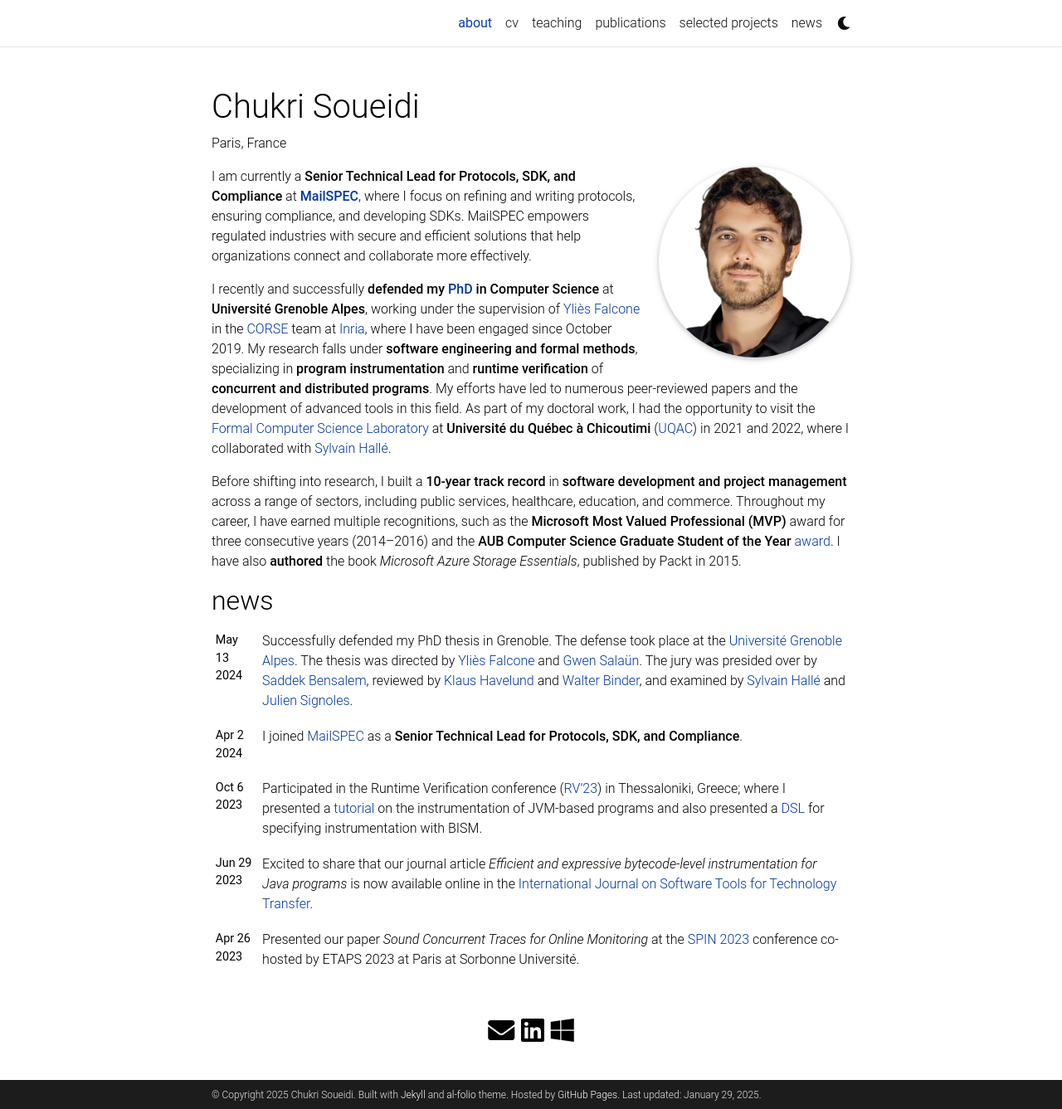
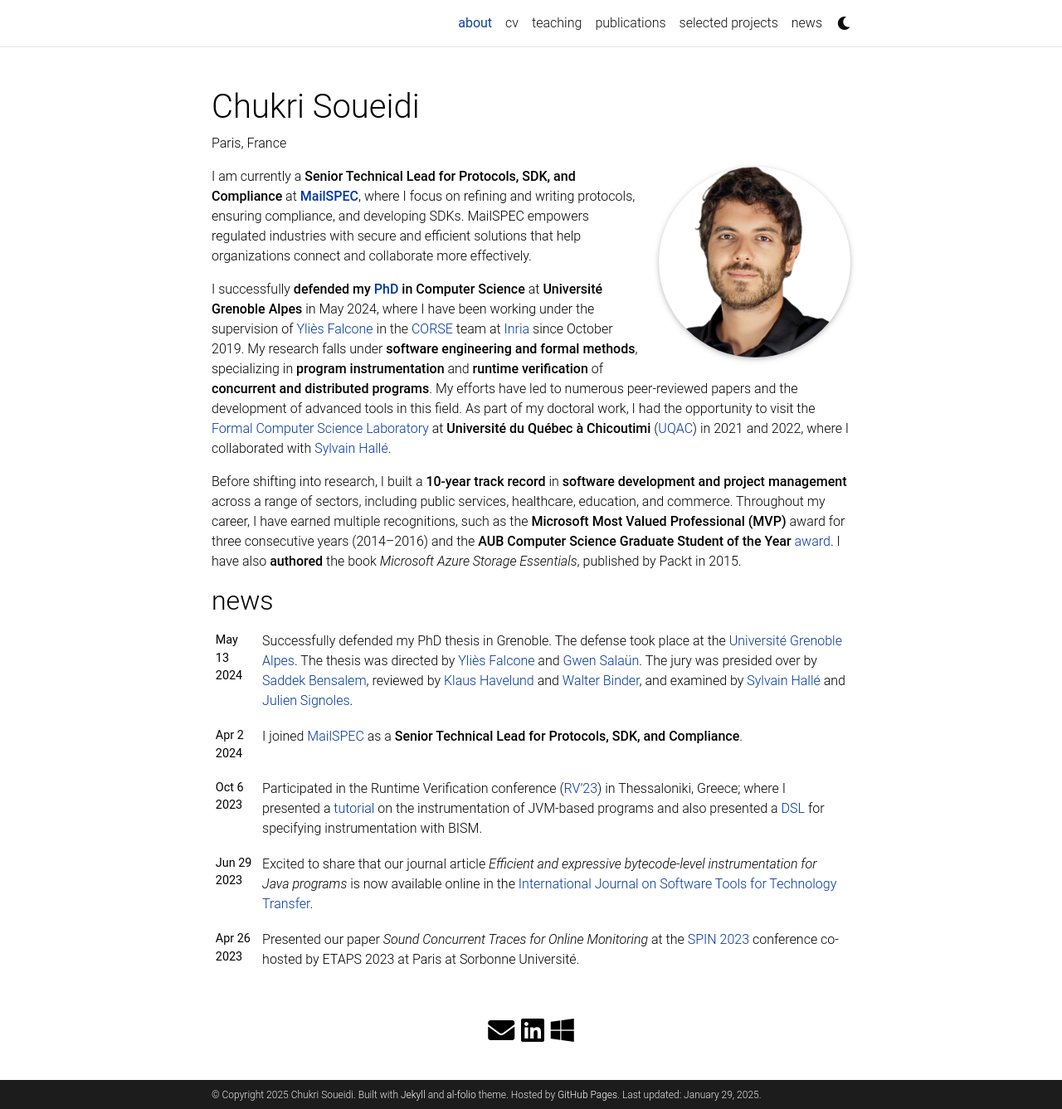
Before and after one commit to csoueidi/csoueidi, a Jekyll site: the page built from _pages/about.md, in a window 1280 px wide and 1337 px high. Shown: the whole window at 83% size. Built offline with Jekyll 4.4.1, drawn with Linux system fonts in a browser that asks for light colours; full-size pictures stand in for the smaller copies a plugin makes; some web fonts are replaced; comment, search, counter and statistics services are not loaded; a style sheet for code colours, icons or effects is not loaded.

Commit message:
changes to CV

```diff
--- a/_pages/about.md
+++ b/_pages/about.md
@@ -18,6 +18,6 @@
 
 I am currently a **Senior Technical Lead for Protocols, SDK, and Compliance** at **[MailSPEC](https://www.mailspec.com)**, where I focus on refining and writing protocols, ensuring compliance, and developing SDKs. MailSPEC empowers regulated industries with secure and efficient solutions that help organizations connect and collaborate more effectively.
 
-I recently and successfully **defended my [PhD](https://theses.fr/2024GRALM021) in Computer Science** at **Université Grenoble Alpes**, working under the supervision of [Yliès Falcone](https://www.ylies.fr) in the [CORSE](https://team.inria.fr/corse/) team at [Inria](http://inria.fr), where I have been engaged since October 2019. My research falls under **software engineering and formal methods**, specializing in **program instrumentation** and [**runtime verification**](https://en.wikipedia.org/wiki/Runtime_verification) of **concurrent and distributed programs**. My efforts have led to numerous peer-reviewed papers and the development of advanced tools in this field. As part of my doctoral work, I had the opportunity to visit the [Formal Computer Science Laboratory](https://liflab.ca) at **Université du Québec à Chicoutimi** ([UQAC](https://www.uqac.ca)) in 2021 and 2022, where I collaborated with [Sylvain Hallé](https://leduotang.ca/sylvain/).
+I successfully **defended my [PhD](https://theses.fr/2024GRALM021) in Computer Science** at **Université Grenoble Alpes** in May 2024, where I have been working under the supervision of [Yliès Falcone](https://www.ylies.fr) in the [CORSE](https://team.inria.fr/corse/) team at [Inria](http://inria.fr) since October 2019. My research falls under **software engineering and formal methods**, specializing in **program instrumentation** and [**runtime verification**](https://en.wikipedia.org/wiki/Runtime_verification) of **concurrent and distributed programs**. My efforts have led to numerous peer-reviewed papers and the development of advanced tools in this field. As part of my doctoral work, I had the opportunity to visit the [Formal Computer Science Laboratory](https://liflab.ca) at **Université du Québec à Chicoutimi** ([UQAC](https://www.uqac.ca)) in 2021 and 2022, where I collaborated with [Sylvain Hallé](https://leduotang.ca/sylvain/).
 
 Before shifting into research, I built a **10-year track record** in **software development and project management** across a range of sectors, including public services, healthcare, education, and commerce. Throughout my career, I have earned multiple recognitions, such as the **Microsoft Most Valued Professional (MVP)** award for three consecutive years (2014–2016) and the **AUB Computer Science Graduate Student of the Year** <a href="{{ page.pdf1 | prepend: 'assets/pdf/' | relative_url}}" target="_blank" rel="noopener noreferrer" >award</a>. I have also **authored** the book [_Microsoft Azure Storage Essentials_](https://www.packtpub.com/product/microsoft-azure-storage-essentials/9781784396237), published by Packt in 2015.
```
